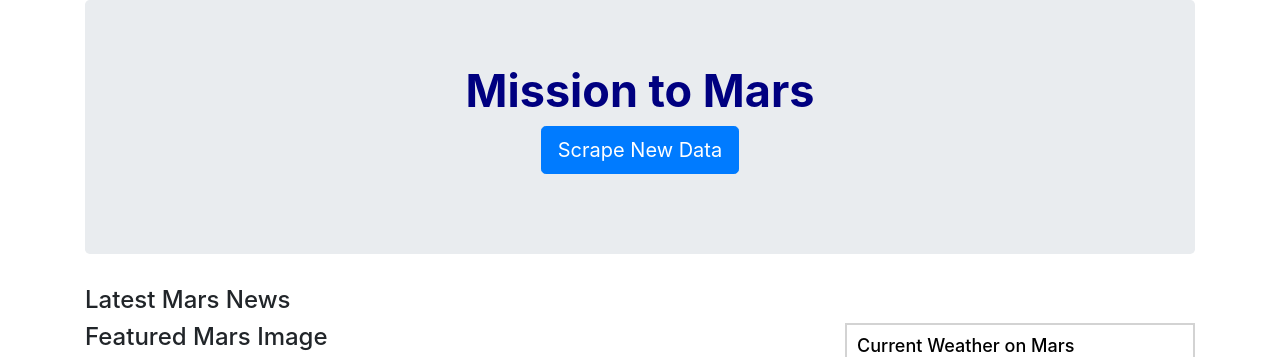
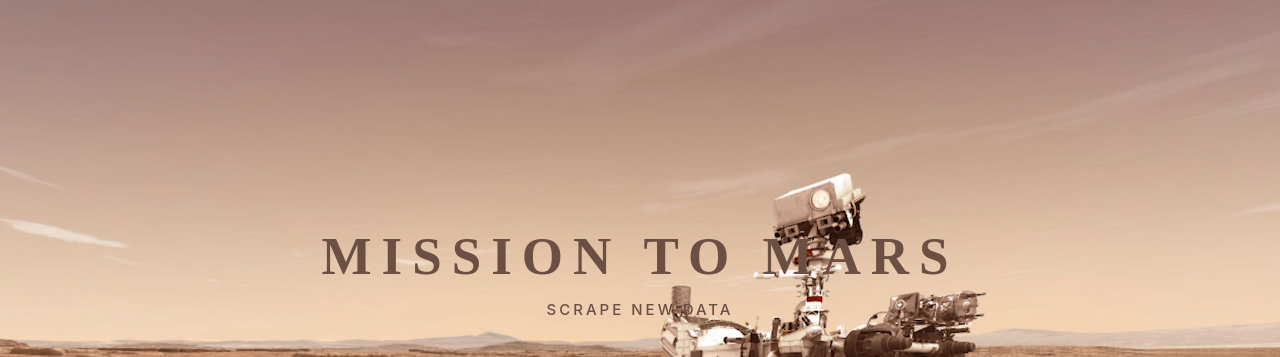
Before and after one commit to arundhatic/Missions_to_Mars, a Flask app: page / in a window 1280 px wide. Shown: the top 357 px of the page. Run offline with Flask 2, Linux system fonts and the light colour scheme; data that the repository does not hold is empty; some libraries are stand-ins or nearby versions.

Commit message:
style folder update

```diff
--- a/static/style.css
+++ b/static/styles/style.css
@@ -1,20 +1,58 @@
+div.container-fluid.banner {
+            background-image: url('../images/mars_cover.png');
+            min-height: 750px;
+            background-repeat: no-repeat;
+            background-position: center top;
+            background-size: cover;
+        }
+
+.banner-text {
+            padding-top: 18%;
+        }
+
+.banner-text h1{
+            font-family: "Source Sans Pro";
+            color: #6b4f43;
+            font-size: 53px;
+            letter-spacing: 10px;
+            font-weight: 600;
+        }
+
+.banner-text a{
+            color: #6b4f43;
+            font-size: 15px;
+            font-weight: 500;
+            letter-spacing: 3px;
+            line-height: 24px;
+            margin-top: 10px;
+            margin-bottom: 80px;
+            text-transform: uppercase;
+        }
+
+div.down-arrow.img{
+    height: 5px;
+}
+
+.down-arrow{
+    padding-top: 100px;
 
 
-        h1 {
-            color: navy;
-            font-size: 45px;
-            font-weight: bold;
-            /* font-style: italic; */
-            /* text-align:center; */
         }
 
-        h2 {
+.mars-data {
+            width: 100%;
+            min-height: 100%;
+            background-color: #eee;
+        }
+
+
+.mars-data h2 {
             /* color:lightcyan; */
             font-size: 24px;
             text-align: left;
         }
 
-        h3 {
+.mars-data h3 {
             color: black;
             font-size: 18px;
             /* text-decoration: underline; */
@@ -22,7 +60,7 @@
             text-align: left;
         }
 
-        h4 {
+.mars-data h4 {
             color: black;
             font-size: 22px;
             font-weight: bold;
@@ -31,23 +69,17 @@
             text-align: center;
         }
 
-        body {
-            width: 100%;
-            min-height: 100%;
-            background-color: white;
-        }
-
-        img {
+.mars-data img {
             width: 100%;
         }
 
-        .boxborder {
+.boxborder {
             /* background: lightgray; */
             padding: 10px;
             border: lightgray 2px solid;
         }
 
-        .boxmargin {
+.boxmargin {
             /* background: lightgray; */
             padding: 2px;
             border: lightgray 2px solid;
--- a/templates/index.html
+++ b/templates/index.html
@@ -9,16 +9,20 @@
     <link rel="stylesheet" href="https://stackpath.bootstrapcdn.com/bootstrap/4.1.3/css/bootstrap.min.css" integrity="sha384-MCw98/SFnGE8fJT3GXwEOngsV7Zt27NXFoaoApmYm81iuXoPkFOJwJ8ERdknLPMO" crossorigin="anonymous">
     <link rel="stylesheet" href="https://use.fontawesome.com/releases/v5.3.1/css/all.css" integrity="sha384-mzrmE5qonljUremFsqc01SB46JvROS7bZs3IO2EmfFsd15uHvIt+Y8vEf7N7fWAU" crossorigin="anonymous">
     <link href="https://fonts.googleapis.com/css?family=Roboto&display=swap" rel="stylesheet">
-    <link rel="stylesheet" href="../static/style.css">
+    <!--<link rel="stylesheet" href="../static/styles/style.css">-->
+    <link rel= "stylesheet" type= "text/css" href= "{{ url_for('static',filename='styles/style.css') }}">
     <title>Mission to Mars</title>
   </head>
   <body>
    <!--content-->
-  <div class="container">
-        <div class="jumbotron text-center">
-            <h1>Mission to Mars</h1>
-            <p><a class="btn btn-primary btn-lg" href="/scrape" role="button">Scrape New Data</a></p>
-        </div>
+    <div class="container-fluid banner">
+      <div class= "banner-text text-center">
+        <h1>MISSION TO MARS</h1>
+        <a href="/scrape">Scrape New Data</a>
+        <div class="down-arrow"><a href="#scraped-data"><img src="../static/images/down_arrow_1.png"></a></div>
+      </div>
+    </div>
+    <div class="container-fluid mars-data" id="scraped-data">
         <div class="row">
             <div class="col col-12">
                 <h2>Latest Mars News</h2>
@@ -58,7 +62,7 @@
             </div>
             {% endfor %}
         </div>
-    </div> <!-- End of container -->
+        </div> <!-- End of container-fluid -->
    <!--content-->
     <!-- Footer -->
     <footer class="footer">
@@ -75,8 +79,8 @@
         <p class="text text-center">
           <small>© Copyright 2019 arundhati-chakraborty</br>
         </p>
-      </div>
-    </footer>
+    </div>
+   </footer>
     <!-- Optional JavaScript -->
     <!-- jQuery first, then Popper.js, then Bootstrap JS -->
     <script src="https://code.jquery.com/jquery-3.3.1.slim.min.js" integrity="sha384-q8i/X+965DzO0rT7abK41JStQIAqVgRVzpbzo5smXKp4YfRvH+8abtTE1Pi6jizo" crossorigin="anonymous"></script>
```
Also changed, not shown: README.md, static/images/down_arrow.svg (added), static/images/down_arrow_1.png (added), static/images/mars_cover.jpg (added), static/images/mars_cover.png (added), 3 other files.
